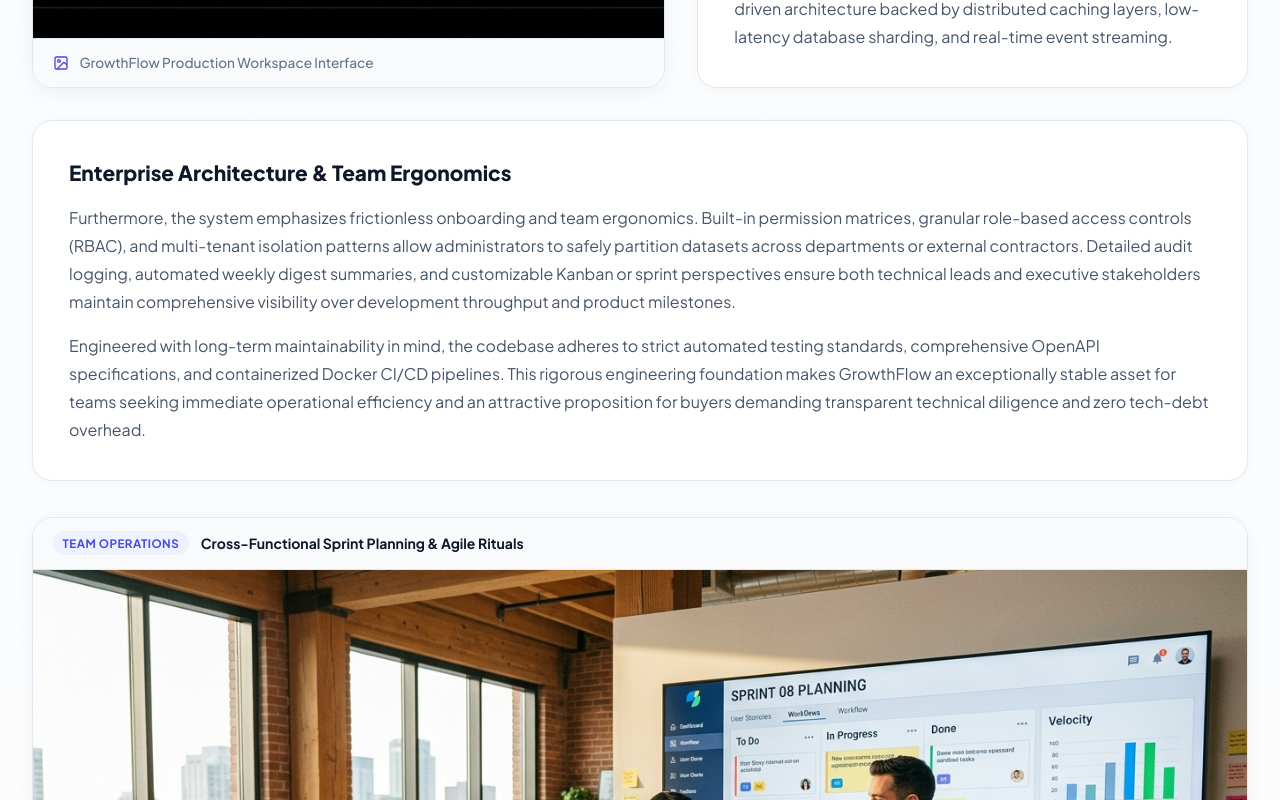
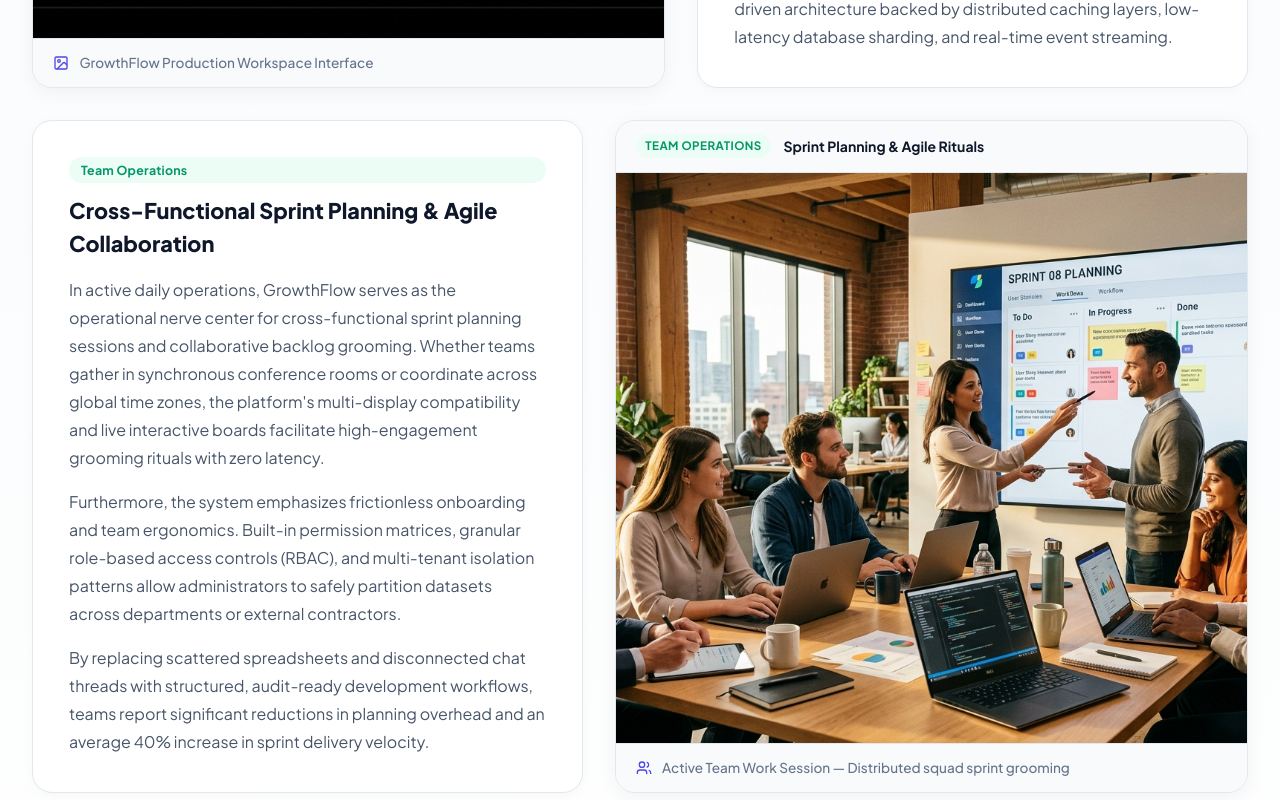
Before and after one commit to mynexasolutions-spec/Saas-Market, a Next.js app: page /products/prod-growthflow/details in a window 1280 px wide. Shown: the part 920-1720 px from the top of the page. Built offline with nearby package versions, Linux system fonts and the light colour scheme.

Commit message:
feat: split team operations section into 2-column layout (Left Para, Right Image)

```diff
--- a/src/app/products/[id]/details/ProductMoreDetailsClient.tsx
+++ b/src/app/products/[id]/details/ProductMoreDetailsClient.tsx
@@ -122,21 +122,31 @@ export default function ProductMoreDetailsClient({ product }: ProductMoreDetails
                   </div>
                 </div>
 
-                <div className="pdetails-about-card" style={{ marginTop: "2rem" }}>
-                  <h3 className="pdetails-card-title" style={{ fontSize: "1.3rem" }}>Enterprise Architecture &amp; Team Ergonomics</h3>
+                {/* 2-Column Split: Left Para, Right Image */}
+                <div className="pdetails-overview-split pdetails-overview-split--reverse" style={{ marginTop: "2rem" }}>
+                  {/* Left Column: Para */}
+                  <div className="pdetails-split-about-col">
+                    <div className="pdetails-about-card pdetails-split-about-card">
+                      <span className="pdetails-about-badge" style={{ background: "#ECFDF5", color: "#059669" }}>Team Operations</span>
+                      <h3 className="pdetails-card-title" style={{ fontSize: "1.35rem" }}>Cross-Functional Sprint Planning &amp; Agile Collaboration</h3>
                       <p className="pdetails-about-paragraph">
-                    Furthermore, the system emphasizes frictionless onboarding and team ergonomics. Built-in permission matrices, granular role-based access controls (RBAC), and multi-tenant isolation patterns allow administrators to safely partition datasets across departments or external contractors. Detailed audit logging, automated weekly digest summaries, and customizable Kanban or sprint perspectives ensure both technical leads and executive stakeholders maintain comprehensive visibility over development throughput and product milestones.
+                        In active daily operations, {product.name} serves as the operational nerve center for cross-functional sprint planning sessions and collaborative backlog grooming. Whether teams gather in synchronous conference rooms or coordinate across global time zones, the platform&apos;s multi-display compatibility and live interactive boards facilitate high-engagement grooming rituals with zero latency.
                       </p>
                       <p className="pdetails-about-paragraph">
-                    Engineered with long-term maintainability in mind, the codebase adheres to strict automated testing standards, comprehensive OpenAPI specifications, and containerized Docker CI/CD pipelines. This rigorous engineering foundation makes {product.name} an exceptionally stable asset for teams seeking immediate operational efficiency and an attractive proposition for buyers demanding transparent technical diligence and zero tech-debt overhead.
+                        Furthermore, the system emphasizes frictionless onboarding and team ergonomics. Built-in permission matrices, granular role-based access controls (RBAC), and multi-tenant isolation patterns allow administrators to safely partition datasets across departments or external contractors.
+                      </p>
+                      <p className="pdetails-about-paragraph">
+                        By replacing scattered spreadsheets and disconnected chat threads with structured, audit-ready development workflows, teams report significant reductions in planning overhead and an average 40% increase in sprint delivery velocity.
                       </p>
                     </div>
+                  </div>
 
-                  {/* Team Work Session & Operational Collaboration */}
-                  <div className="pdetails-media-block">
+                  {/* Right Column: Image */}
+                  <div className="pdetails-split-image-col">
+                    <div className="pdetails-media-block pdetails-split-media">
                       <div className="pdetails-media-header">
-                      <span className="pdetails-media-tag">Team Operations</span>
-                      <span className="pdetails-media-title">Cross-Functional Sprint Planning &amp; Agile Rituals</span>
+                        <span className="pdetails-media-tag" style={{ background: "#ECFDF5", color: "#059669" }}>Team Operations</span>
+                        <span className="pdetails-media-title">Sprint Planning &amp; Agile Rituals</span>
                       </div>
                       <div className="pdetails-media-wrapper">
                         <Image
@@ -154,16 +164,11 @@ export default function ProductMoreDetailsClient({ product }: ProductMoreDetails
                           <path d="M22 21v-2a4 4 0 0 0-3-3.87"/>
                           <path d="M16 3.13a4 4 0 0 1 0 7.75"/>
                         </svg>
-                      <span>Figure 2: Active Team Work Session — Distributed squad leads conducting synchronized sprint 08 grooming and backlog capacity planning.</span>
+                        <span>Active Team Work Session — Distributed squad sprint grooming</span>
                       </div>
                     </div>
-
-                  <p className="pdetails-about-paragraph">
-                    In active daily operations, {product.name} serves as the operational nerve center for cross-functional sprint planning sessions and collaborative backlog grooming. Whether teams gather in synchronous conference rooms or coordinate across global time zones, the platform&apos;s multi-display compatibility and live interactive boards facilitate high-engagement grooming rituals with zero latency.
-                  </p>
-                  <p className="pdetails-about-paragraph">
-                    By replacing scattered spreadsheets and disconnected chat threads with structured, audit-ready development workflows, teams report significant reductions in planning overhead and an average 40% increase in sprint delivery velocity. With integrated retrospective tools and historical burn-down telemetry, engineering organizations continuously iterate on delivery quality while maintaining sustainable velocity across every development cycle.
-                  </p>
+                  </div>
+                </div>
 
                 <div className="pdetails-specs-grid">
                   <div className="pdetails-spec-card">
```
Also changed, not shown: src/app/globals.css. Lines whose indentation alone changed are shown as unchanged.
